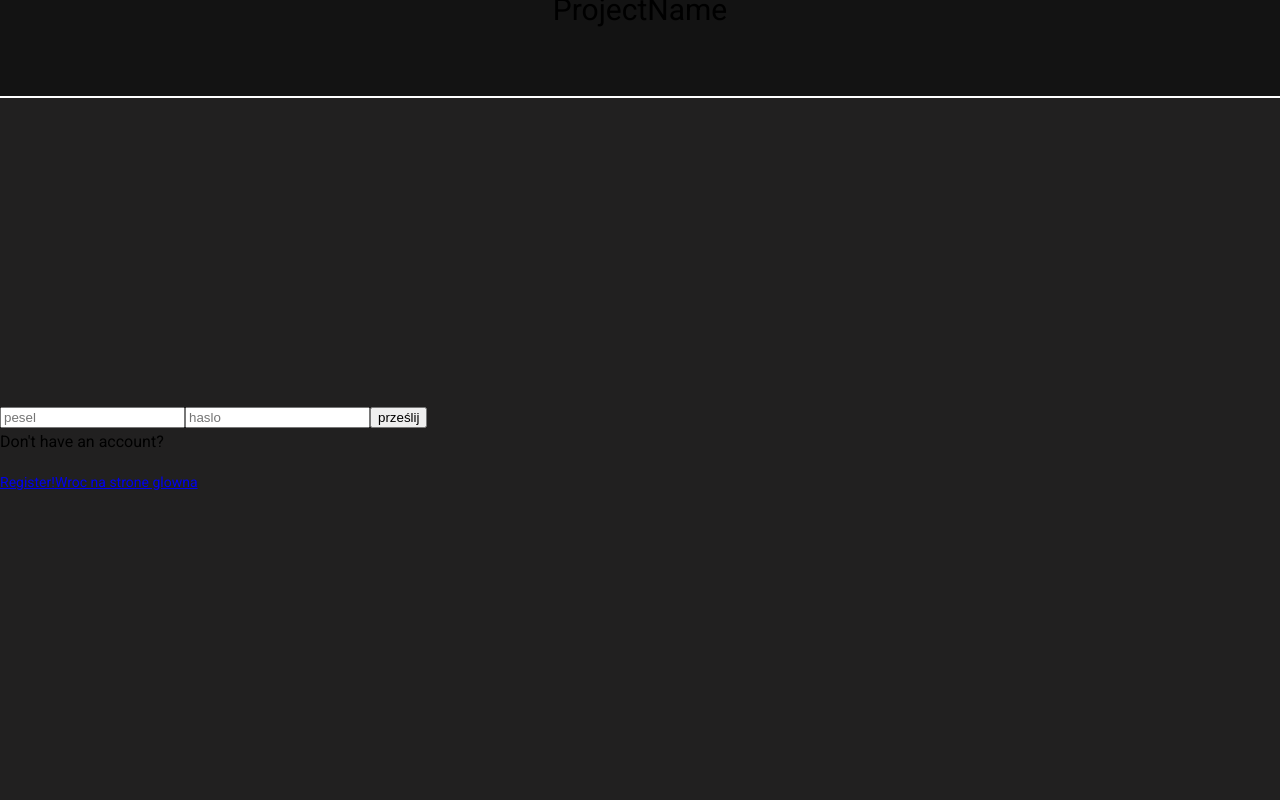
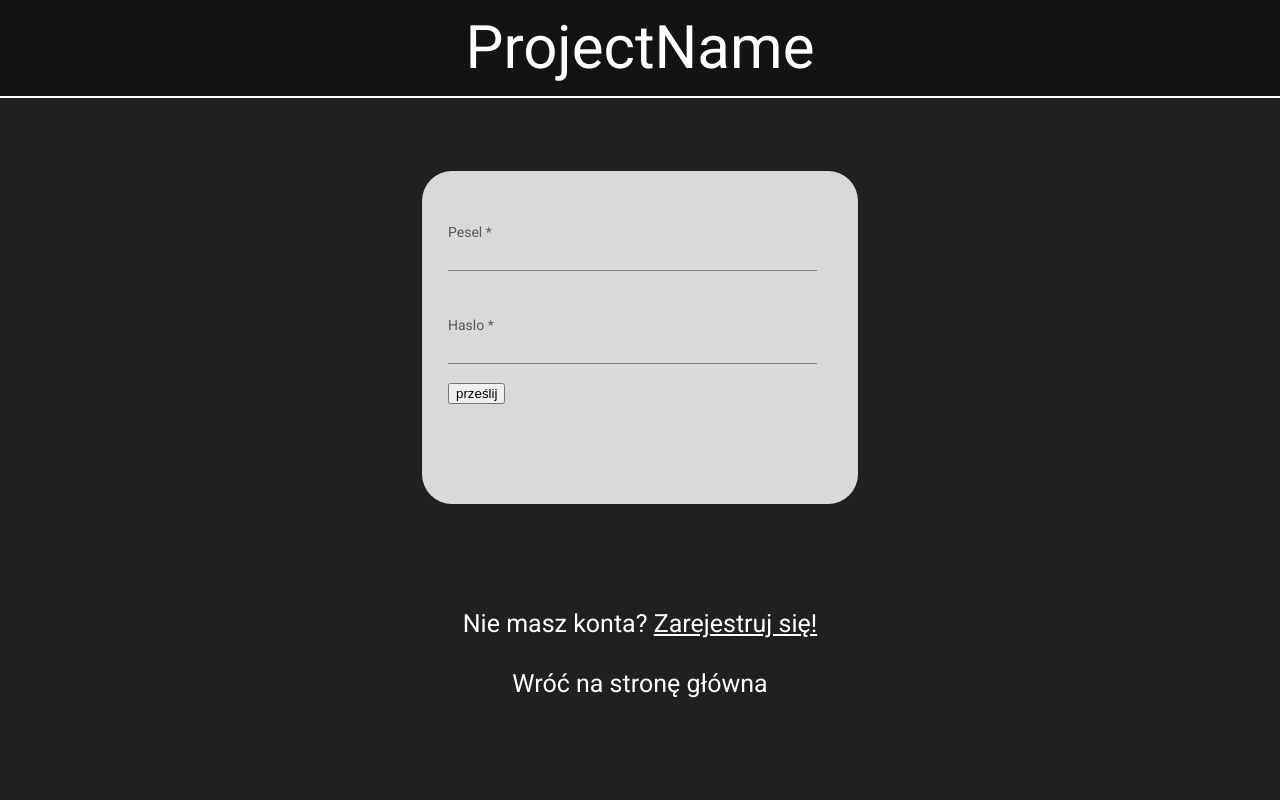
Before and after one commit to zsedevelopers/hh22-front, an Angular app: page /auth/login in a window 1280 px wide. Built offline with nearby package versions, Linux system fonts and the light colour scheme.

Commit message:
login form(prawie skonczony)

```diff
--- a/src/app/modules/auth/pages/login/login.component.html
+++ b/src/app/modules/auth/pages/login/login.component.html
@@ -2,13 +2,28 @@
   ProjectName
 </div>
 <div class="body">
-  <form [formGroup]="loginForm" (ngSubmit)="onLoginFormSubmit()">
-    <input type="text" placeholder="pesel" formControlName="pesel">
-    <input type="password" placeholder="haslo" formControlName="password">
-    <input type="submit" value="prześlij">
-  </form>
+  <div class="login-tile">
+    <form [formGroup]="loginForm" (ngSubmit)="onLoginFormSubmit()">
+        <mat-form-field appearance="standard">
+          <mat-label>Pesel</mat-label>
+          <input matInput placeholder="01010101011" type="text" formControlName="pesel">
+        </mat-form-field>
 
-  <h3>Don't have an account?</h3>
-  <a routerLink="/auth/register">Register!</a>
-  <a routerLink="">Wroc na strone glowna</a>
+        <mat-form-field appearance="standard">
+          <mat-label>Haslo</mat-label>
+          <input matInput type="password" placeholder="dobryObywatel12" formControlName="password">
+        </mat-form-field>
+
+
+        <input type="submit" value="prześlij">
+
+
+
+    </form>
+  </div>
+
+  <div class="texts">
+    <a routerLink="/auth/register">Nie masz konta? <a [style.text-decoration]="'underline'">Zarejestruj się!</a></a><br><br><br>
+    <a routerLink="">Wróć na stronę główna</a>
+  </div>
 </div>
--- a/src/app/modules/auth/pages/login/login.component.scss
+++ b/src/app/modules/auth/pages/login/login.component.scss
@@ -10,6 +10,45 @@
   height: 12%;
   background-color: #131313;
   border-bottom: 2px solid white;
+  font-size:60px;
+  color: white;
+  display: flex;
+  align-items: center;
+  justify-content: center;
+}
+.body{
+  width: 100%;
+  height: 88%;
+  display: flex;
+  justify-content: center;
+  align-items: center;
+  flex-wrap: wrap;
+}
+.login-tile{
+  height: 40%;
+  width: 30%;
+  border-radius: 30px;
+  padding: 2%;
+  background-color: #D9D9D9;
+  display: flex;
+  justify-content: center;
+}
+.mat-form-field{
+  width: 96%;
+}
+.mat-input-element{
+  height: 40px;
+  border-radius: 8px;
+}
+.texts{
+  color: white;
+  width: 100%;
   text-align: center;
-  font-size: 30px;
+  font-size: 25px;
+  position: relative;
+  top: -5%;
 }
+a{
+  color: white;
+  text-decoration: none;
+}
--- a/src/app/modules/material/material.module.ts
+++ b/src/app/modules/material/material.module.ts
@@ -1,12 +1,17 @@
 import { NgModule } from '@angular/core';
 import {MatGridListModule} from "@angular/material/grid-list";
 import {MatButtonModule} from "@angular/material/button";
+import {MatFormFieldModule} from "@angular/material/form-field";
+import {MatInputModule} from "@angular/material/input";
 
 
 
 @NgModule({
   declarations: [],
   exports:[MatGridListModule,
-            MatButtonModule]
+            MatButtonModule,
+          MatFormFieldModule,
+            MatInputModule,
+          ]
 })
 export class MaterialModule { }
```
